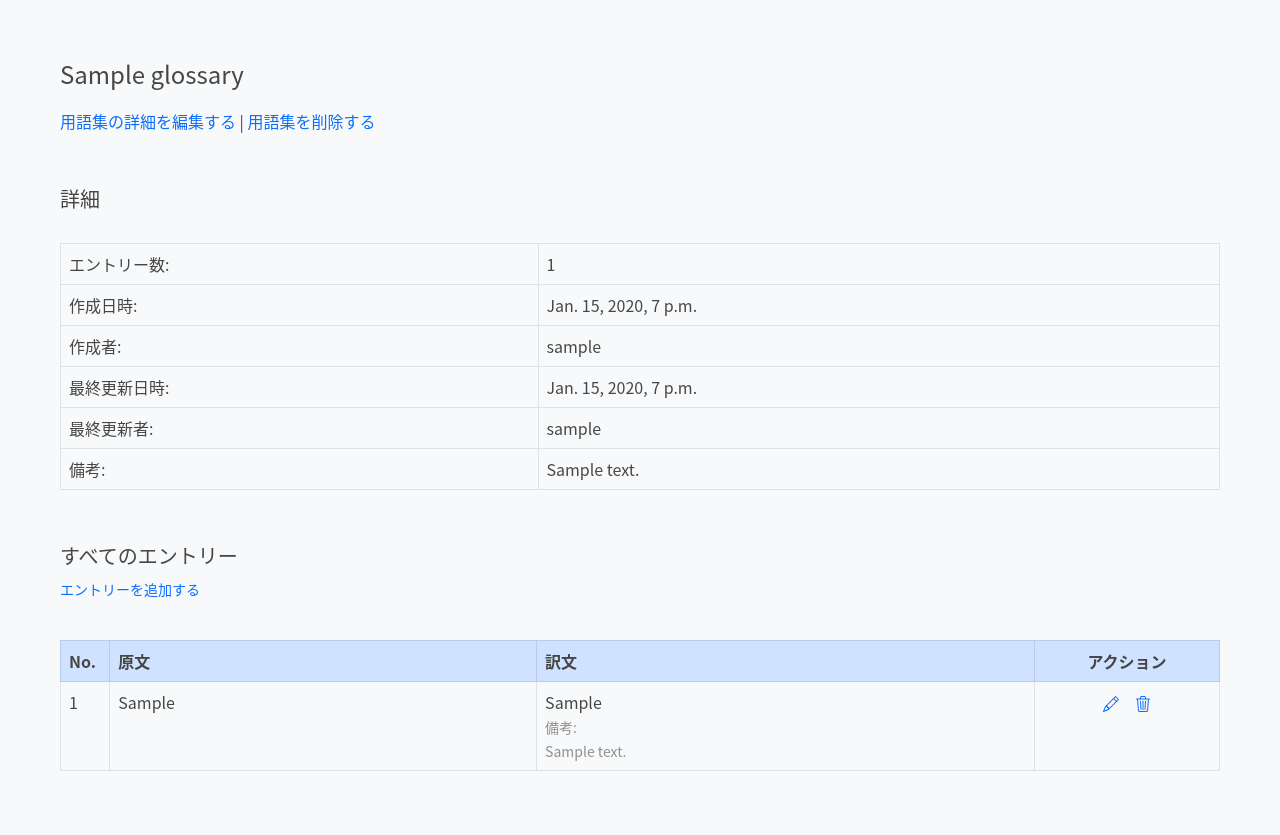
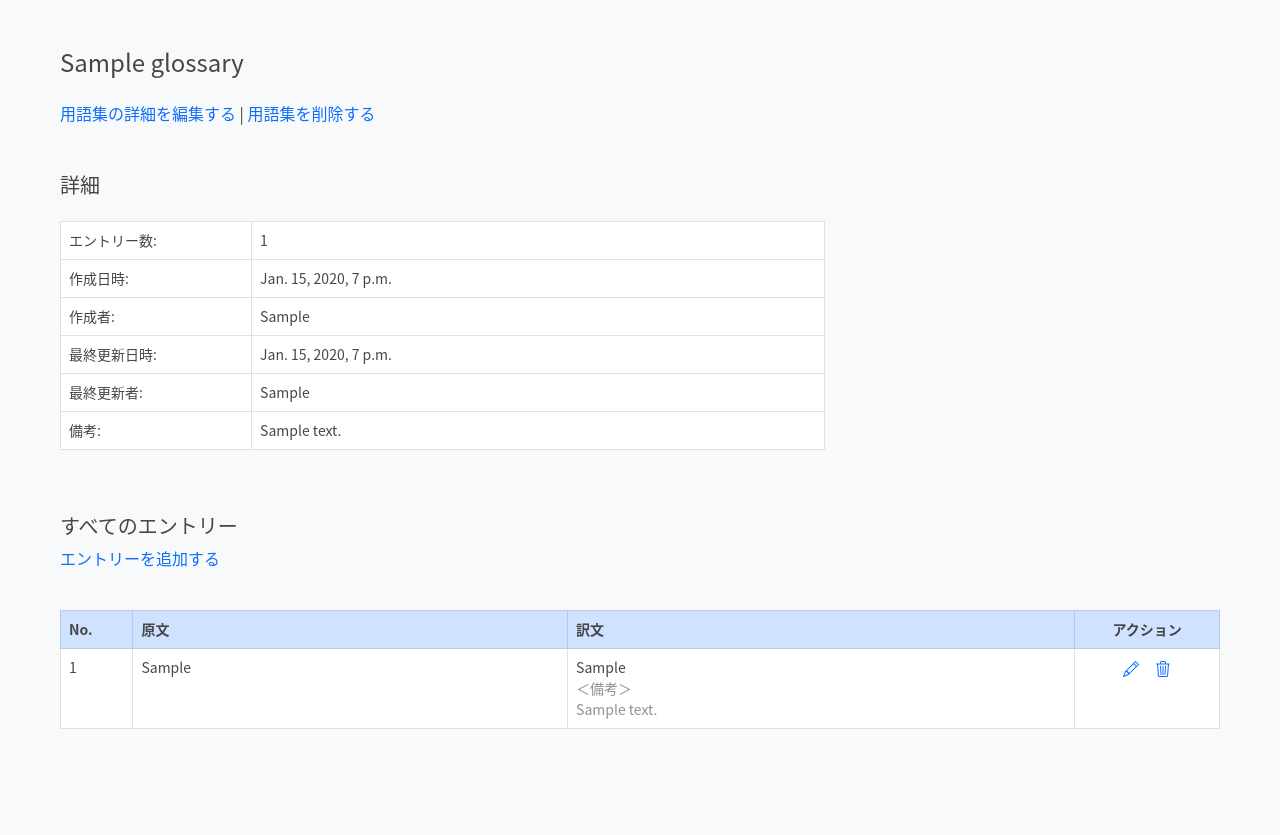
Before and after one commit to 4ka0/honyaku_archive, a Django app: page /glossary/1/all/ in a window 1280 px wide. Shown: the part 69-904 px from the top of the page. After the commit the page ends 798 px from the top, so only its background shows below. Run offline with Django 3.2, Linux system fonts and the light colour scheme; a user stored in the database is signed in; tables that the repository leaves empty hold one stand-in row (values such as "Sample post"); parts of the project's set-up code (start-up, migrations or seed data) failed here and were passed over; some libraries are stand-ins or nearby versions.

Commit message:
Updated glossary detail related templates

```diff
--- /dev/null
+++ b/templates/_glossary_content_table.html
@@ -0,0 +1,43 @@
+<table class="table table-bordered font-14">
+
+    <thead class="table-primary">
+        <tr>
+        <th scope="col" style="width: 5%">No.</th>
+        <th scope="col" style="width: 30%">原文</th>
+        <th scope="col" style="width: 35%">訳文</th>
+        <th scope="col" class="col-center-align" style="width: 10%">アクション</th>
+        </tr>
+    </thead>
+
+    <tbody class="table-body-bg">
+
+        {% for item in object.entries.all %}
+
+            <tr>
+
+                <td>{{ forloop.counter }}</td>
+
+                <td>{{ item.source }}</td>
+
+                <td>
+                    {{ item.target }}
+                        {% if item.notes %}
+                            <br>
+                            <div class="table-muted-text">
+                                ＜備考＞<br>
+                                {{ item.notes|linebreaksbr|urlizetrunc:50 }}
+                            </div>
+                        {% endif %}
+                </td>
+
+                <td class="col-center-align">
+                    {% include "table_action_buttons.html" %}
+                </td>
+
+            </tr>
+
+        {% endfor %}
+
+    </tbody>
+
+</table>
--- a/templates/glossary_all.html
+++ b/templates/glossary_all.html
@@ -1,14 +1,14 @@
 {% extends '_base.html' %}
+
+{% load humanize %}
 
 {% block content %}
 
-    <div class="col mx-5 mt-4 mb-5">
+    <div class="col mx-5 mt-4 mb-5 wrap-content">
 
-        <div class="item-detail-heading">
+        <!-- Glossary heading -->
 
-            <h4>{{ object.title }}</h4>
-
-        </div>
+        <h4 class="my-4">{{ object.title }}</h4>
 
             <p>
                 <a href="{% url 'glossary_update' object.pk %}">用語集の詳細を編集する</a> |
@@ -16,17 +16,18 @@
             </p>
 
 
-        <div class="item-details">
+        <!-- Glossary details table -->
 
-            <br><h5>詳細</h5><br>
+        <h5 class="mt-5 mb-4">詳細</h5>
 
-            <table class="table table-bordered">
-
-                <tbody>
+        <div class="row justify-content-start">
+            <div class="col-8">
+                <table class="table table-bordered font-14">
+                    <tbody class="table-body-bg">
 
                         <tr>
-                        <td>エントリー数:</td>
-                        <td>{{ num_of_entries }}</td>
+                            <td style="width: 25%">エントリー数:</td>
+                            <td>{{ num_of_entries|intcomma }}</td>
                         </tr>
 
                         <tr>
@@ -41,7 +42,7 @@
                         <tr>
                             <td>作成者:</td>
                             {% if object.created_by %}
-                            <td>{{ object.created_by }}</td>
+                                <td>{{ object.created_by|title }}</td>
                             {% else %}
                                 <td>不明</td>
                             {% endif %}
@@ -59,7 +60,7 @@
                         <tr>
                             <td>最終更新者:</td>
                             {% if object.updated_by %}
-                            <td>{{ object.updated_by }}</td>
+                                <td>{{ object.updated_by|title }}</td>
                             {% else %}
                                 <td>不明</td>
                             {% endif %}
@@ -68,93 +69,43 @@
                         <tr>
                             <td>備考:</td>
                             {% if object.notes %}
-                            <td>{{object.notes|linebreaksbr}}</td>
+                                <td>{{ object.notes|linebreaksbr|urlizetrunc:50 }}</td>
                             {% else %}
                                 <td>なし</td>
                             {% endif %}
                         </tr>
 
                     </tbody>
-
                 </table>
-
+            </div>
         </div>
 
 
+        <!-- Glossary content -->
+
         {% if num_of_entries > 0 %}
 
+            <!-- Display table straight away -->
 
-
-                <! -- Display table -->
-
-                <br>
+            <br><br>
             <h5>すべてのエントリー</h5>
 
             <p>
-                    <small>
                 <a href="{% url 'glossary_add_entry' glossary=object.pk %}?previous_url={{ request.get_full_path|urlencode }}">
                     エントリーを追加する
                 </a>
-                    </small>
             </p>
             <br>
 
-                <table class="table table-bordered">
-
-                    <thead class="table-primary">
-                        <tr>
-                        <th scope="col" style="width: 2%">No.</th>
-                        <th scope="col" style="width: 30%">原文</th>
-                        <th scope="col" style="width: 35%">訳文</th>
-                        <th scope="col" class="col-center-align" style="width: 13%">アクション</th>
-                        </tr>
-                    </thead>
-
-                    <tbody>
-
-                        {% for item in object.entries.all %}
-
-                            <tr>
-
-                                <td>{{ forloop.counter }}</td>
-                                <td>{{ item.source }}</td>
-
-                                <td>
-                                    {{ item.target }}
-                                        {% if item.notes %}
-                                            <br>
-                                            <div class="table-muted-text">
-                                                <small>
-                                                    備考:<br>
-                                                    {{ item.notes|linebreaksbr }}
-                                                </small>
-                                            </div>
-                                        {% endif %}
-                                </td>
-
-                                <td class="col-center-align">
-                                    {% include "table_action_buttons.html" %}
-                                </td>
-
-                            </tr>
-
-                        {% endfor %}
-
-                    </tbody>
-
-                </table>
-
-
+            {% include "_glossary_content_table.html" %}
 
         {% else %}  <!-- If no entries -->
 
             <br>
             <p>
-                <small>
                 <a href="{% url 'glossary_add_entry' glossary=object.pk %}?previous_url={{ request.get_full_path|urlencode }}">
                     エントリーを追加する
                 </a>
-                </small>
             </p>
 
         {% endif %}
```
Also changed, not shown: templates/glossary_detail.html (+2 -44 lines). Lines whose indentation alone changed are shown as unchanged.
